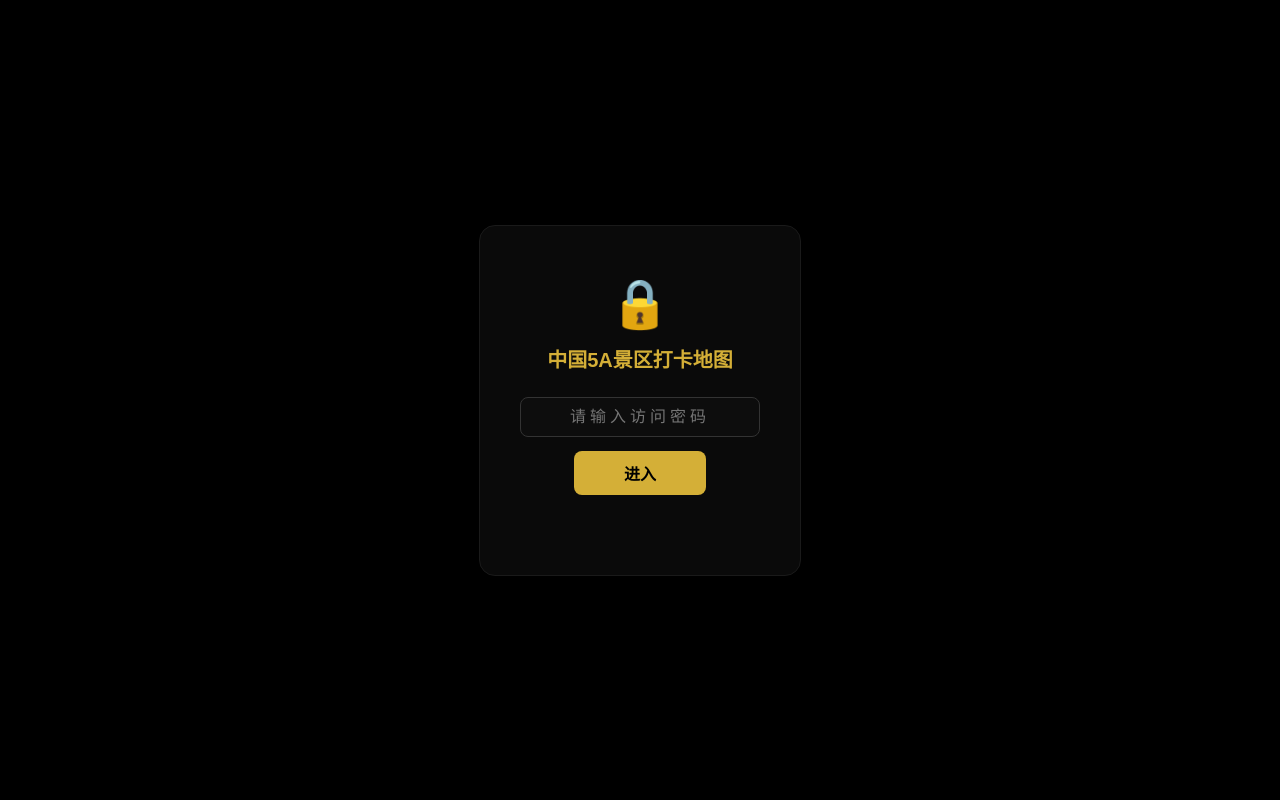
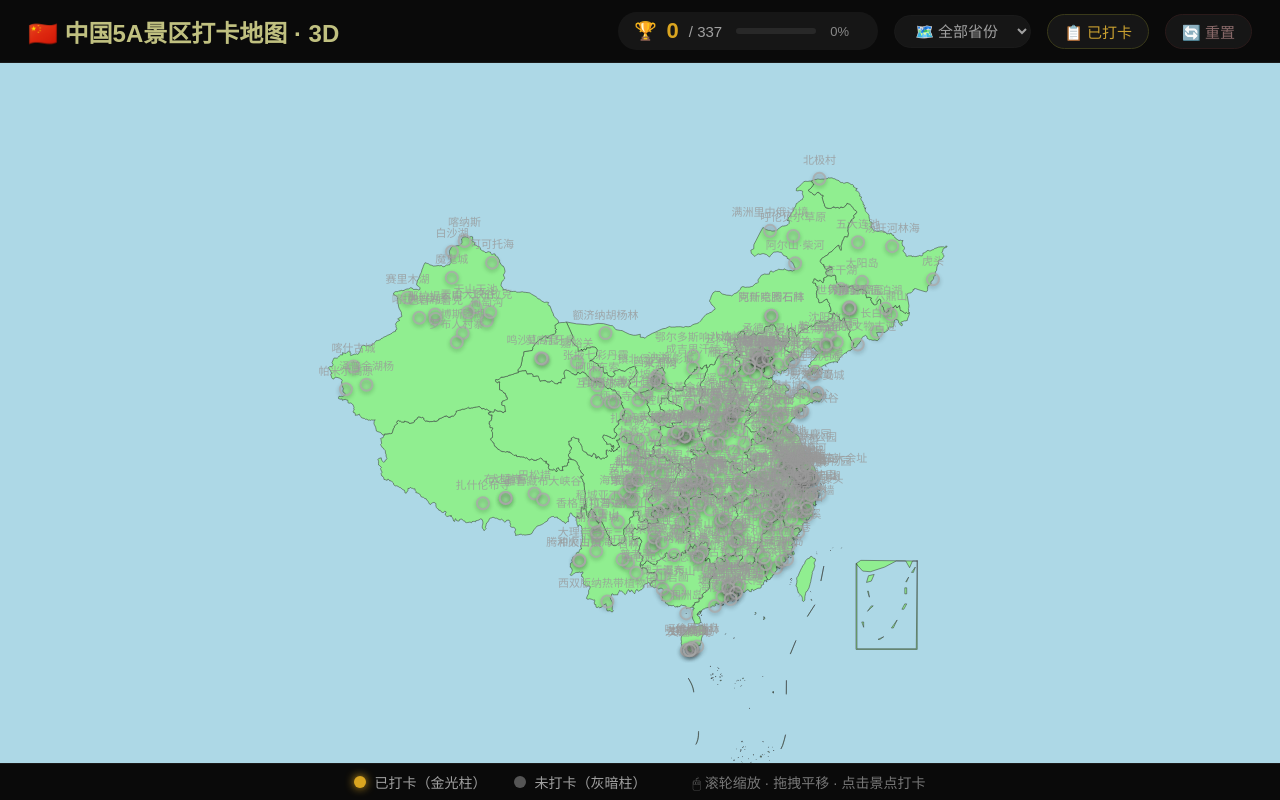
Before and after one commit to yhy-nb/china-5a-map, a plain HTML site: page index.html in a window 1280 px wide. Shown: the top 800 px of the page. Drawn offline with nearby package versions, Linux system fonts and the light colour scheme.

Commit message:
移除密码锁，公开访问

```diff
--- a/index.html
+++ b/index.html
@@ -7,17 +7,6 @@
   <link rel="stylesheet" href="style.css">
 </head>
 <body>
-  <!-- 密码锁屏 -->
-  <div id="lock-screen">
-    <div id="lock-box">
-      <div id="lock-icon">🔒</div>
-      <div id="lock-title">中国5A景区打卡地图</div>
-      <input type="password" id="lock-input" placeholder="请输入访问密码" maxlength="20">
-      <button id="lock-btn">进入</button>
-      <div id="lock-error"></div>
-    </div>
-  </div>
-
   <!-- 顶部工具栏 -->
   <div id="toolbar">
     <div id="title">🇨🇳 中国5A景区打卡地图 · 3D</div>
--- a/map3d.js
+++ b/map3d.js
@@ -1,21 +1,3 @@
-// ===== 密码锁 =====
-(function(){
-  if (sessionStorage.getItem('unlocked')) return;
-  document.getElementById('lock-btn').addEventListener('click',function(){
-    var pwd=document.getElementById('lock-input').value;
-    // 修改这里设置你的密码 (默认: 123456)
-    if(pwd==='123456'){
-      sessionStorage.setItem('unlocked','1');
-      document.getElementById('lock-screen').classList.add('hidden');
-    }else{
-      document.getElementById('lock-error').textContent='密码错误';
-    }
-  });
-  document.getElementById('lock-input').addEventListener('keydown',function(e){
-    if(e.key==='Enter') document.getElementById('lock-btn').click();
-  });
-})();
-
 var chart = null;
 var spotsData = [];
 var visitedMap = {};
--- a/style.css
+++ b/style.css
@@ -1,33 +1,4 @@
 * { margin: 0; padding: 0; box-sizing: border-box; }
-
-/* ===== 密码锁屏 ===== */
-#lock-screen {
-  position: fixed; top: 0; left: 0; width: 100%; height: 100%;
-  background: #000; z-index: 9999;
-  display: flex; align-items: center; justify-content: center;
-}
-#lock-screen.hidden { display: none; }
-#lock-box {
-  text-align: center; padding: 50px 40px;
-  background: #0a0a0a; border: 1px solid #1a1a1a; border-radius: 16px;
-  box-shadow: 0 8px 40px rgba(0,0,0,0.6);
-}
-#lock-icon { font-size: 48px; margin-bottom: 12px; }
-#lock-title { font-size: 20px; color: #D4AF37; margin-bottom: 24px; font-weight: bold; }
-#lock-input {
-  display: block; width: 240px; margin: 0 auto 14px;
-  padding: 10px 16px; border-radius: 8px; border: 1px solid #333;
-  background: #0d0d0d; color: #fff; font-size: 16px; text-align: center;
-  outline: none; letter-spacing: 4px;
-}
-#lock-input:focus { border-color: #D4AF37; }
-#lock-btn {
-  padding: 10px 50px; border-radius: 8px; border: none;
-  background: #D4AF37; color: #000; font-size: 16px; font-weight: bold;
-  cursor: pointer; transition: all 0.2s;
-}
-#lock-btn:hover { background: #e8c840; }
-#lock-error { color: #f44; font-size: 13px; margin-top: 10px; min-height: 20px; }
 
 body {
   font-family: "MiSans", "Microsoft YaHei", sans-serif;
```
